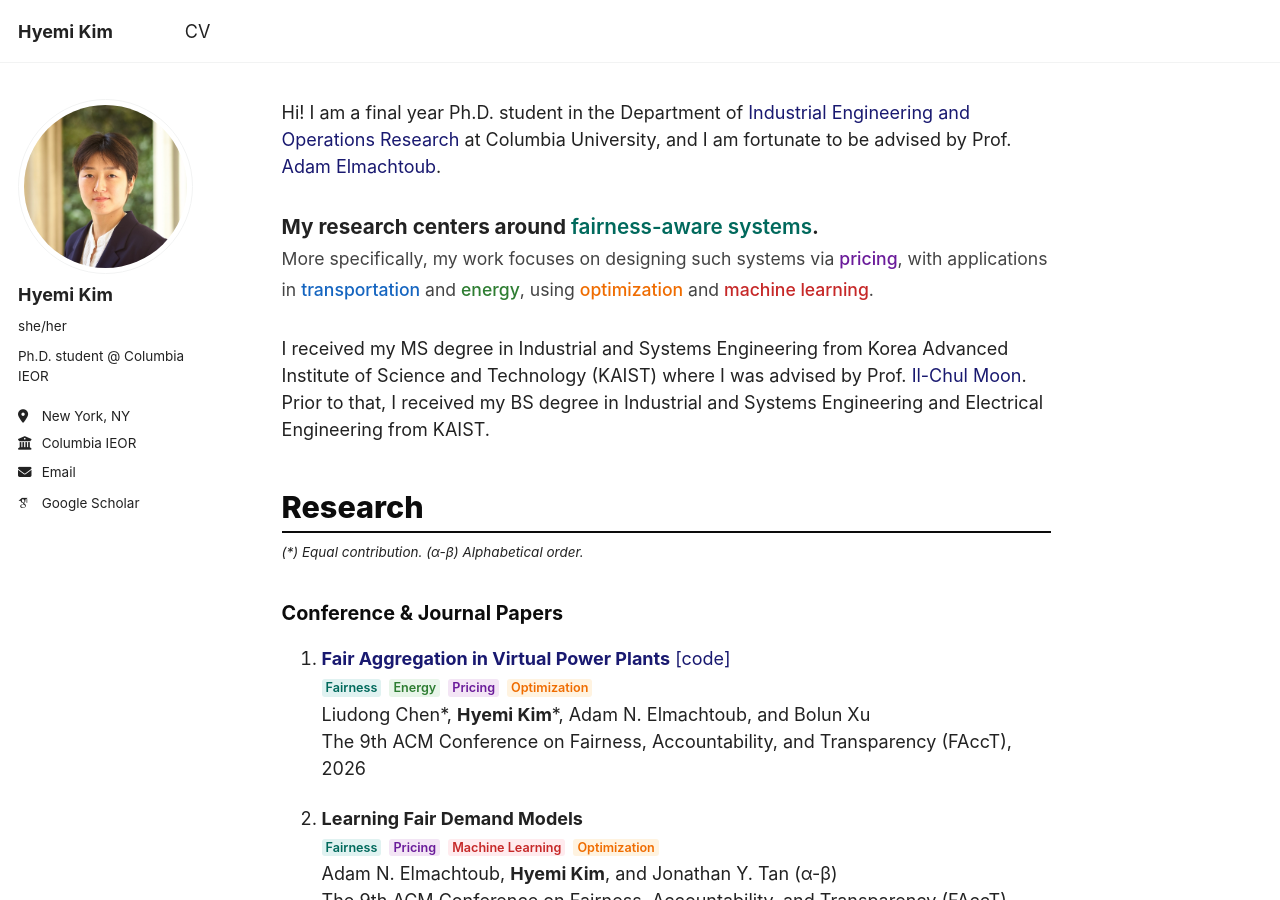
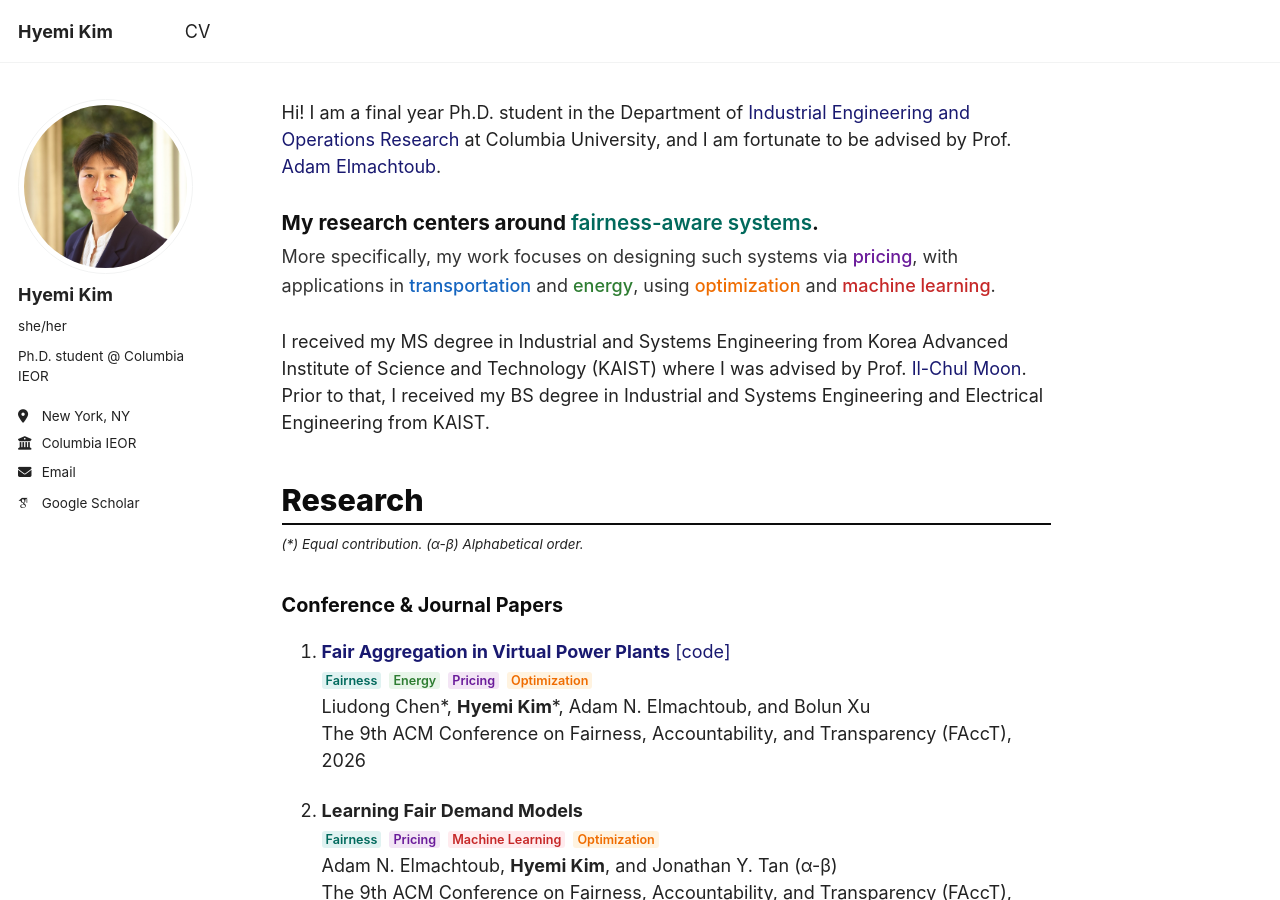
Before and after one commit to HyemiK1m/hyemik1m.github.io, a Jekyll site: the page built from _pages/about.md, in a window 1280 px wide and 900 px high. Built offline with Jekyll 4.4.1, drawn with Linux system fonts in a browser that asks for light colours; some web fonts are replaced; a script that is not in the unit is left out.

Commit message:
Update about.md

```diff
--- a/_pages/about.md
+++ b/_pages/about.md
@@ -26,10 +26,10 @@ redirect_from:
 
 Hi! I am a final year Ph.D. student in the Department of [Industrial Engineering and Operations Research](https://ieor.columbia.edu/) at Columbia University, and I am fortunate to be advised by Prof. [Adam Elmachtoub](https://www.columbia.edu/~ae2516/).
 
-<p style="font-size: 1.15em; margin: 1.5em 0; line-height: 1.5;">
-  <strong>My research centers around <span class="text-fairness">fairness-aware systems</span>.</strong><br>
-  <span style="font-size: 0.85em; font-weight: normal; color: #444;">More specifically, my work focuses on designing such systems via <span class="text-pricing">pricing</span>, with applications in <span class="text-transportation">transportation</span> and <span class="text-energy">energy</span>, using <span class="text-optimization">optimization</span> and <span class="text-ml">machine learning</span>.</span>
-</p>
+<div style="margin: 1.5em 0;">
+  <span style="font-size: 1.15em; font-weight: bold; display: block; margin-bottom: 5px; color: #111;">My research centers around <span class="text-fairness">fairness-aware systems</span>.</span>
+  <span style="font-size: 1em; line-height: 1.6; color: #333;">More specifically, my work focuses on designing such systems via <span class="text-pricing">pricing</span>, with applications in <span class="text-transportation">transportation</span> and <span class="text-energy">energy</span>, using <span class="text-optimization">optimization</span> and <span class="text-ml">machine learning</span>.</span>
+</div>
 
 I received my MS degree in Industrial and Systems Engineering from Korea Advanced Institute of Science and Technology (KAIST) where I was advised by Prof. [Il-Chul Moon](https://aai.kaist.ac.kr/bbs/board.php?bo_table=sub2_1&wr_id=3). Prior to that, I received my BS degree in Industrial and Systems Engineering and Electrical Engineering from KAIST.
 
```
